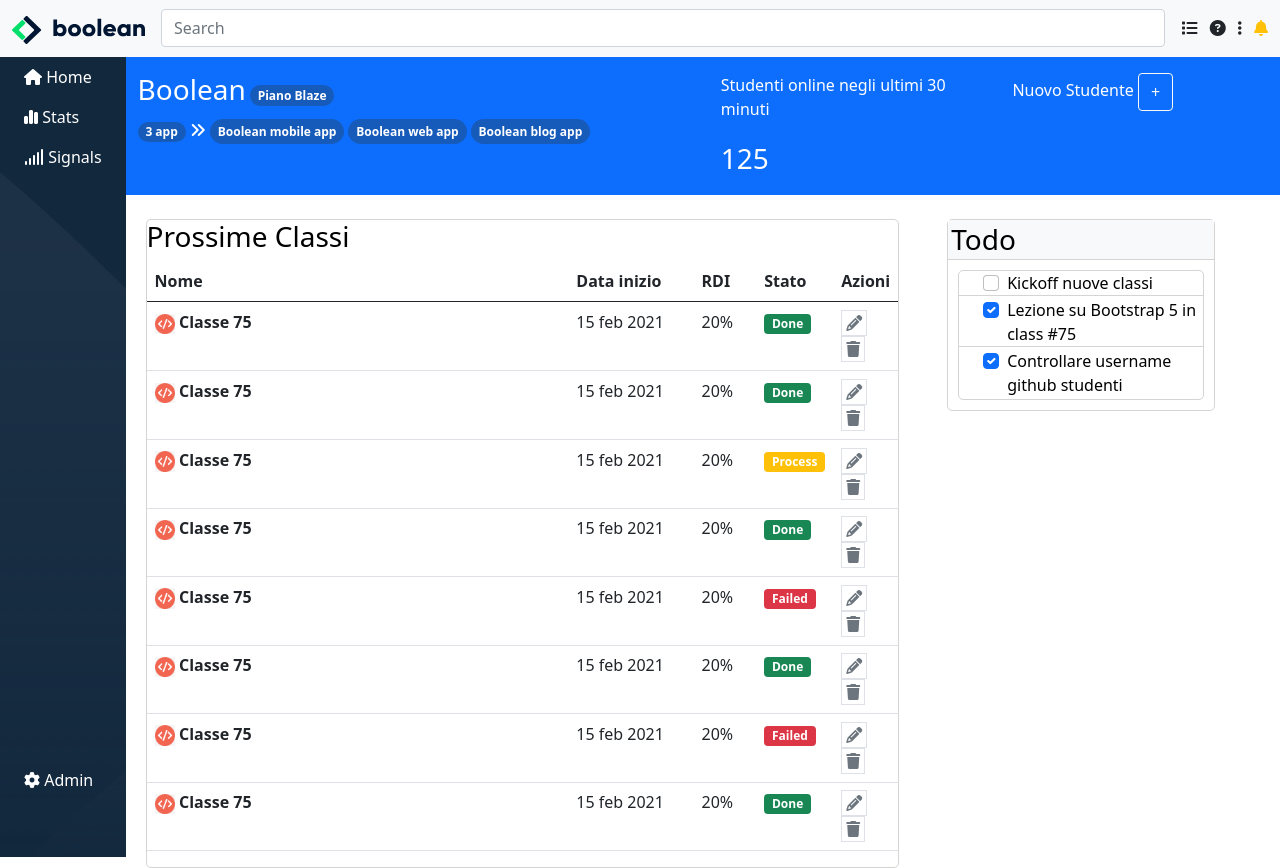
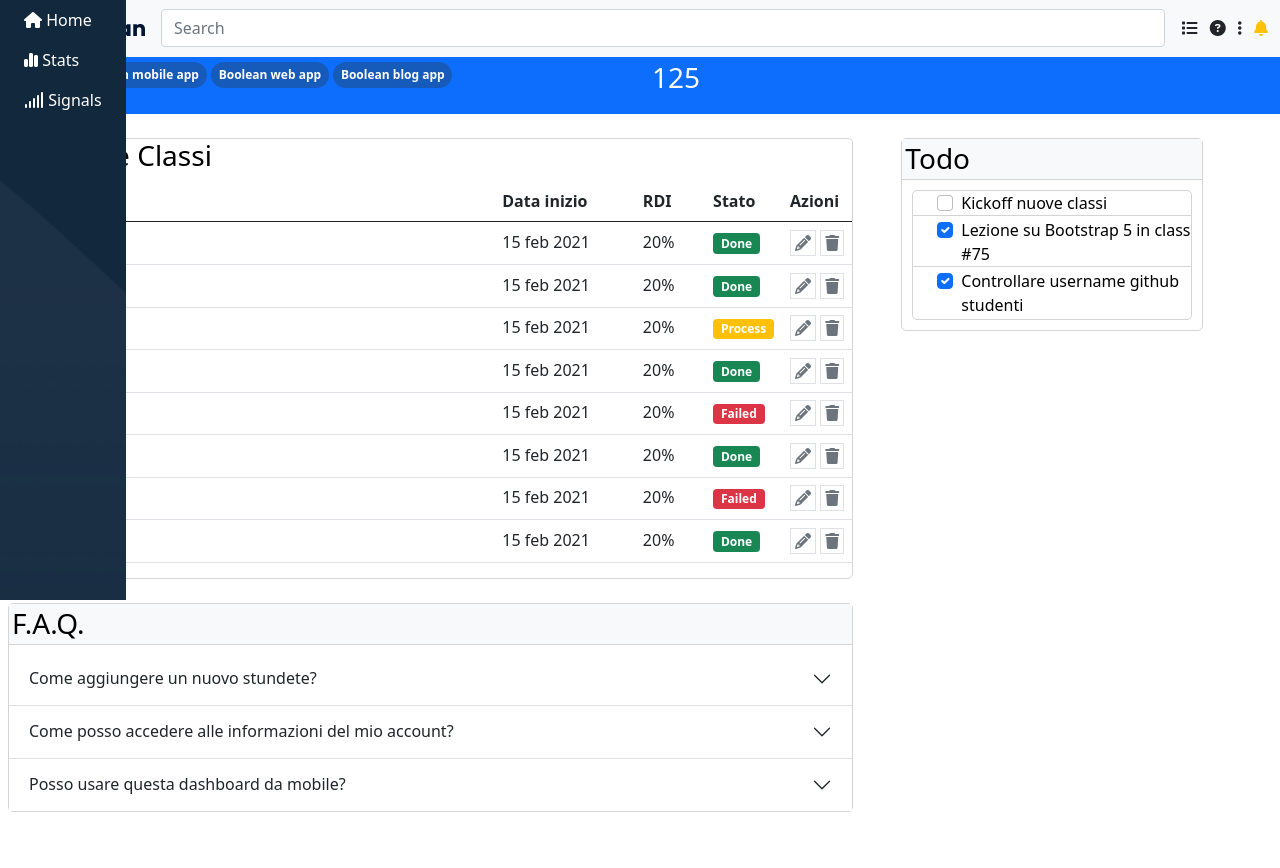
Before and after one commit to MarcoDeMarie/html-css-bootstrap-dashboard, a plain HTML site: page index.html in a window 1280 px wide. Shown: the top 868 px of the page. After the commit the page ends 812 px from the top, so only its background shows below. Drawn offline with nearby package versions, Linux system fonts and the light colour scheme.

Commit message:
penso di dover rifare tutto però salvo

```diff
--- a/css/style.css
+++ b/css/style.css
@@ -16,6 +16,7 @@
   background-image: url(../img/sidebar-bg.png);
   background-repeat: no-repeat;
   object-fit: cover;
+  background-size: 100vh;
 
 }
 
--- a/index.html
+++ b/index.html
@@ -16,7 +16,7 @@
 <body>
 
   <header>
-    <nav class="navbar navbar-expand-lg navbar-light bg-light">
+    <nav class="navbar navbar-expand-lg navbar-light bg-light position-fixed  vw-100">
       <div class="container-fluid">
         <a class="navbar-brand"  href="#"><img src="img/logo.svg" alt="logo"></a>
           <form class="d-flex flex-fill">
@@ -39,7 +39,8 @@
   <main>
     <div class="row">
       <div class="col-auto  pe-0">
-        <div class="side-menu d-inline-flex vh-100">
+        <div class="side-menu d-inline-flex position-fixed h-75">
+
           <ul class="nav flex-column">
 
             <li class="nav-item px-2">
@@ -68,6 +69,7 @@
           </ul>
         </div>
       </div>
+    </div>
 
 
       <div class="col">
@@ -185,11 +187,11 @@
             <!-- FORM FINE -->
             </div>
           </div>
-          <!-- TABELLA INIZIO -->
+
         <div class="container">
           <div class="row ">
             <div class="col-8 me-3 mt-4 ms-2">
-
+  <!-- TABELLA INIZIO -->
               <div class="intestazione-tabella">
                 <h3>Prossime Classi</h3>
                 <table class=" table table-hover">
@@ -331,6 +333,9 @@
                 </table>
               </div>
             </div>
+  <!-- TABELLA FINE -->
+
+
             <div class="col-3  me-3 mt-4 ms-2">
 
               <div class="intestazione">
@@ -357,12 +362,32 @@
                     </label>
                   </div>
                 </div>
+              </div>
+              <!-- <div>
+                <div class="intestazione mt-3 pb-3">
+                  <div class="card mt-3 ms-3" style="width: 18rem;">
+                    <img src="img/stats.jpeg" class="card-img-top" alt="stats">
+                    <div class="card-body">
+                      <h5 class="card-title">Utenti attivi</h5>
+                      <p class="card-text">Lista degli utenti attivi in piattaforma nell'ultimo mese</p>
+                    </div>
+                    <ul class="list-group list-group-flush">
+                      <li class="list-group-item">Gennaio: 1200</li>
+                      <li class="list-group-item">Febbraio: 800</li>
+                      <li class="list-group-item">Marzo: 1500</li>
+                    </ul>
+                    <div class="card-body">
+                      <a href="#" class="card-link">Visuallizza report approfondito</a>
+                      <a href="#" class="card-link">Another link</a>
+                    </div>
+                  </div> -->
+                </div>
 
               </div>
 
             </div>
           </div>
-          <!-- TABELLA FINE -->
+
 
 
           <!-- ACCORDION INIZIO -->
```
